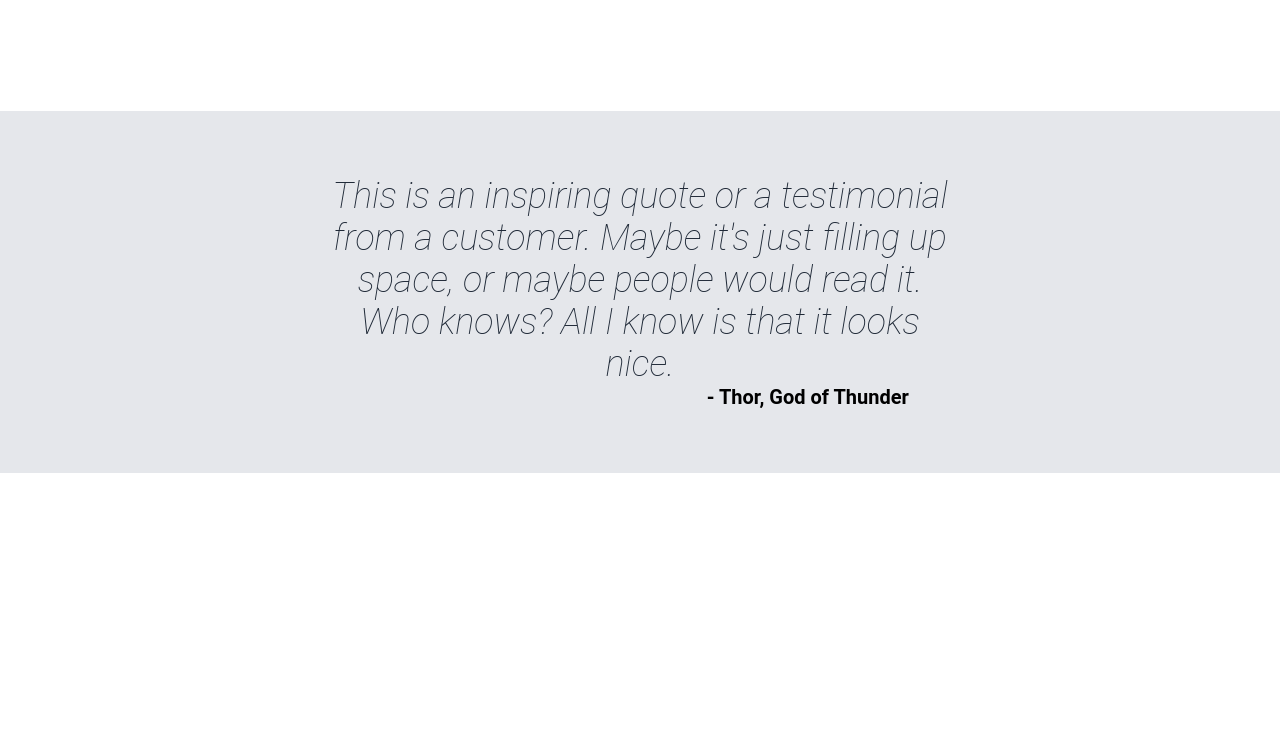
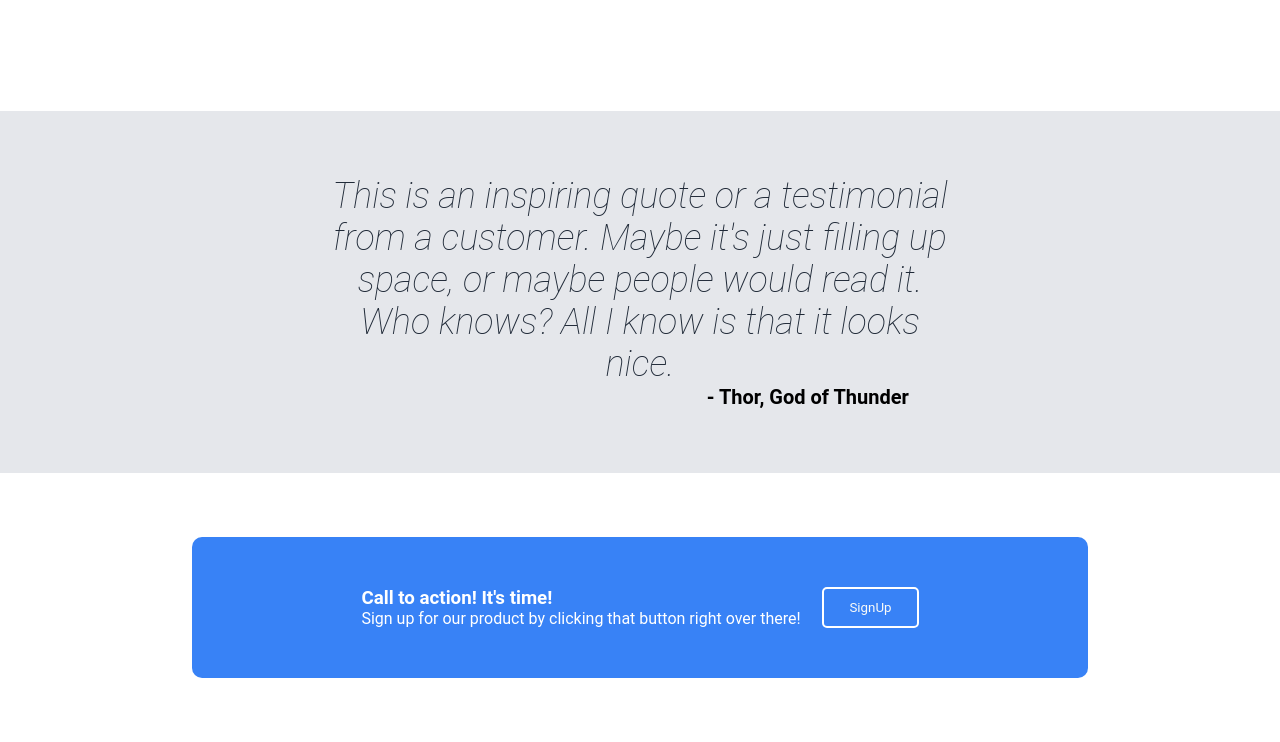
Before and after one commit to heytheodin/LandingPage, a plain HTML site: page index.html in a window 1280 px wide. Shown: the part 841-1583 px from the top of the page. Before the commit the page ends 1314 px from the top, so only its background shows below. Drawn offline with Linux system fonts and the light colour scheme.

Commit message:
Added fourth section for the landing page

```diff
--- a/index.html
+++ b/index.html
@@ -64,5 +64,18 @@
                 </div>
             </div>
         </div>
+        <div id="fourthSection">
+            <div class="container">
+                <div id="callToAction">
+                    <div id="callToActionContent">
+                        <div id="callToActionText">
+                            <h3>Call to action! It's time!</h3>
+                            <p>Sign up for our product by clicking that button right over there!</p>
+                        </div>
+                        <button id="secondaryButton">SignUp</button>
+                    </div>
+                </div>
+            </div>
+        </div>
     </body>
 </html>
--- a/style.css
+++ b/style.css
@@ -132,3 +132,40 @@
     font-weight: bolder;
     font-size: 20px;
 }
+
+
+/* Fourth Section CSS */
+#fourthSection{
+    background-color: white;
+    padding: 5% 0;
+}
+
+#callToAction{
+    background-color: #3882F6;
+    padding: 50px;
+    border-radius: 10px;
+    color: white;
+    justify-content: center;
+    display: flex;
+}
+
+#callToActionContent{
+    width: 70%;
+    height: auto;
+    display: flex;
+    /* align-content: flex-end; */
+}
+
+#secondaryButton{
+    background-color: #3882F6;
+    padding: 5px 25px;
+    border-radius: 5px;
+    color: #F9FAF8;
+    border: solid 2px;
+    border-color: white;
+    cursor: pointer;
+}
+
+#callToActionText{
+    width: 90%;
+}
```
